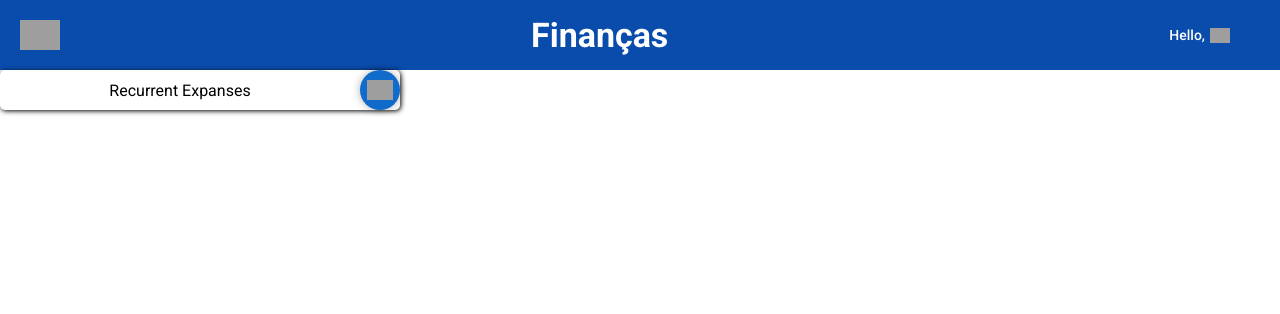
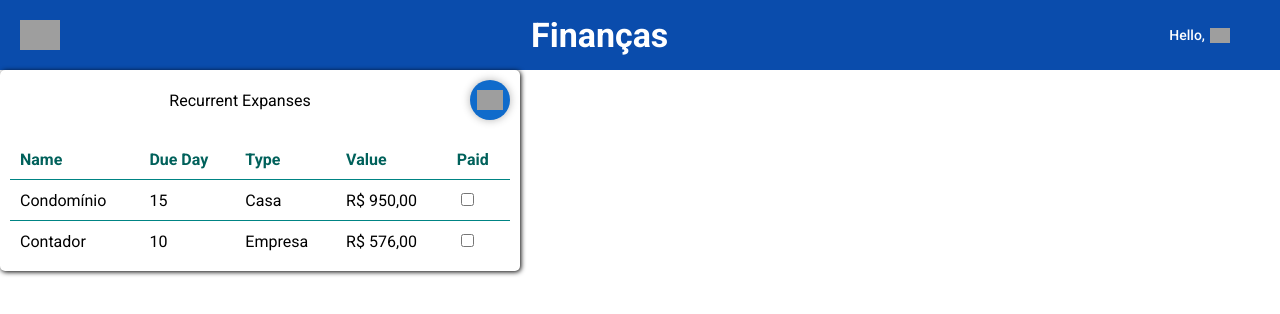
Before and after one commit to andrebot/BalancoConta, a React app: page /main/dashboard in a window 1280 px wide. Shown: the top 314 px of the page. Built offline with nearby package versions, Linux system fonts and the light colour scheme; grey boxes are pictures that could not be loaded.

Commit message:
First table's draft done

```diff
--- a/src/client/app.styl
+++ b/src/client/app.styl
@@ -1,3 +1,5 @@
+@import './colors.styl'
+
 body,html
   margin: 0;
   height: 100vh
@@ -13,3 +15,22 @@ body,html
   background-color: #ffffff
   border-radius: 5px
   box-shadow: 1px 1px 5px 0 #000
+
+table
+  border-collapse: collapse
+  width: 100%
+
+  thead
+    tr th
+      text-align: start
+      font-weight: 800
+      color: analogousD900
+      border-bottom: 1px solid analogousD800
+      padding: 10px 10px
+
+  tbody
+    tr
+      &:not(:last-child)
+        border-bottom: 1px solid analogousD800
+      td
+        padding 10px 10px
--- a/src/client/pages/accountPage/accountPage.jsx
+++ b/src/client/pages/accountPage/accountPage.jsx
@@ -5,9 +5,38 @@ import './accountPage.styl';
 export default () => {
   return (
     <div className="container recurrent-expanses">
-      <div></div>
-      <span>Recurrent Expanses</span>
-      <Button icon="/icons/plus.svg" isCircle={true}/>
+      <div className="container-title">
+        <div></div>
+        <span>Recurrent Expanses</span>
+        <Button icon="/icons/plus.svg" isCircle={true}/>
+      </div>
+      <table>
+        <thead>
+          <tr>
+            <th>Name</th>
+            <th>Due Day</th>
+            <th>Type</th>
+            <th>Value</th>
+            <th>Paid</th>
+          </tr>
+        </thead>
+        <tbody>
+        <tr>
+            <td>Condomínio</td>
+            <td>15</td>
+            <td>Casa</td>
+            <td>R$ 950,00</td>
+            <td><input type="checkbox" /></td>
+          </tr>
+          <tr>
+            <td>Contador</td>
+            <td>10</td>
+            <td>Empresa</td>
+            <td>R$ 576,00</td>
+            <td><input type="checkbox" /></td>
+          </tr>
+        </tbody>
+      </table>
     </div>
   );
 };
--- a/src/client/pages/accountPage/accountPage.styl
+++ b/src/client/pages/accountPage/accountPage.styl
@@ -1,8 +1,12 @@
 @import '../../colors.styl'
 
 .recurrent-expanses
-  width: 400px
-  text-align: center
-  display: flex
-  justify-content: space-between
-  align-items: center
+  width: 500px
+  padding: 10px
+
+  .container-title
+    text-align: center
+    display: flex
+    justify-content: space-between
+    align-items: center
+    margin-bottom: 20px
```
